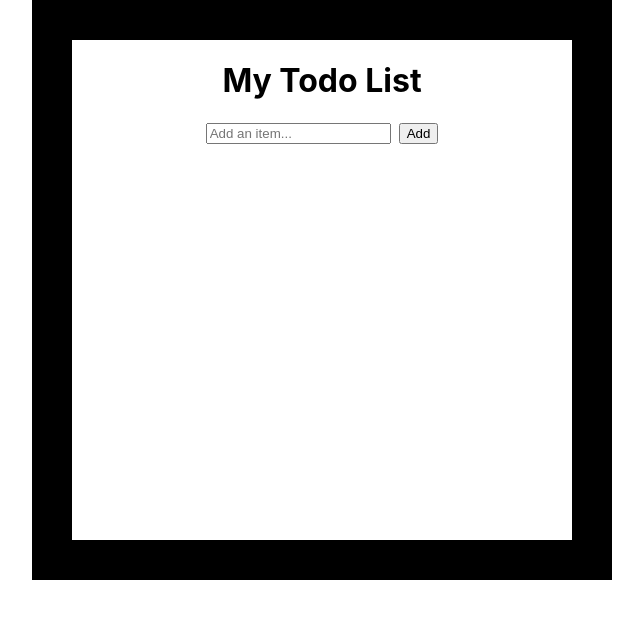
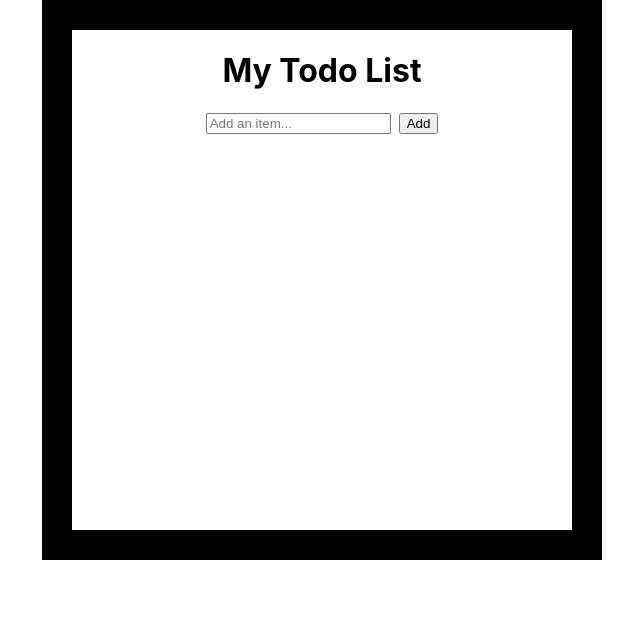
Before and after one commit to yasmins021/react-list, a React (Create React App) app: page / in a window 1280 px wide. Shown: the top 618 px of the page, without its empty margins (318-961 px from the left). Built offline with nearby package versions, Linux system fonts and the light colour scheme.

Commit message:
Update App.css

```diff
--- a/src/App.css
+++ b/src/App.css
@@ -8,7 +8,7 @@
 
  border-image-source: url("candy.png") ;
 border-image-slice:100 ;
-border:40px solid ;
+border:30px solid ;
 border-image-repeat: round;
 }
 
```
